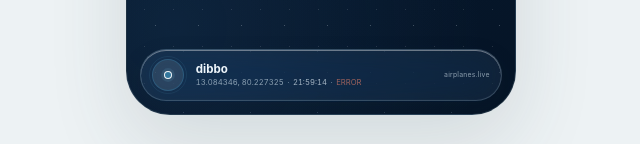
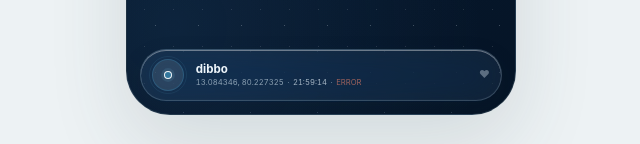
Before and after one commit to krittika-lilani/fun-stuff, a Next.js app: page / in a window 1280 px wide. Shown: the part 653-797 px from the top of the page, without its empty margins (319-959 px from the left). Built offline with nearby package versions, Linux system fonts and the light colour scheme; no server answers.

Commit message:
Replace data credit with a footer heart

```diff
--- a/app/globals.css
+++ b/app/globals.css
@@ -350,11 +350,12 @@ button { font: inherit; }
 .live-state--live { color: var(--blue); }
 .live-state--error { color: #9b615c; }
 
-.data-credit {
+.footer-heart {
   margin-left: auto;
   color: var(--theme-muted);
-  font-size: .43rem;
-  letter-spacing: .03em;
+  font-size: .66rem;
+  line-height: 1;
+  opacity: .62;
 }
 
 @media (min-width: 600px) {
--- a/app/page.tsx
+++ b/app/page.tsx
@@ -314,7 +314,7 @@ export default function Home() {
             <span className={`live-state live-state--${status}`}>{status === "live" ? "live" : status}</span>
           </div>
         </div>
-        <span className="data-credit">airplanes.live</span>
+        <span className="footer-heart" aria-label="Made with care">♥</span>
       </footer>
     </main>
   );
```
